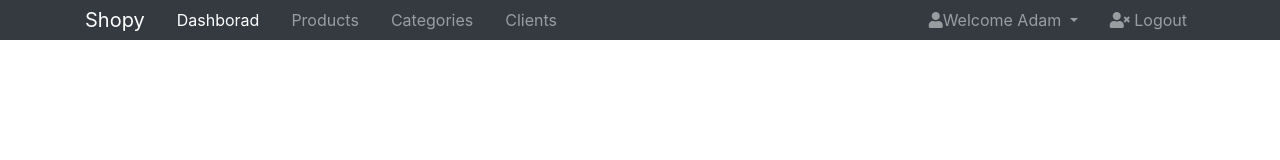
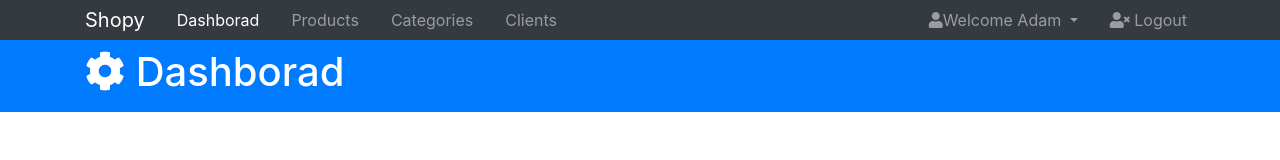
Before and after one commit to MansourMoukdad88/shopy-dashboard, a plain HTML site: page index.html in a window 1280 px wide. Drawn offline with nearby package versions, Linux system fonts and the light colour scheme.

Commit message:
[Add] Main Header

```diff
--- a/index.html
+++ b/index.html
@@ -75,6 +75,17 @@
       </div>
     </nav>
 
+    <!-- HEADER -->
+    <header id="main-header" class="py-2 bg-primary text-white">
+      <div class="container">
+        <div class="row">
+          <div class="col-md-6">
+            <h1><i class="fas fa-cog"></i> Dashborad</h1>
+          </div>
+        </div>
+      </div>
+    </header>
+
     <script
       src="http://code.jquery.com/jquery-3.3.1.min.js"
       integrity="sha256-FgpCb/KJQlLNfOu91ta32o/NMZxltwRo8QtmkMRdAu8="
```
